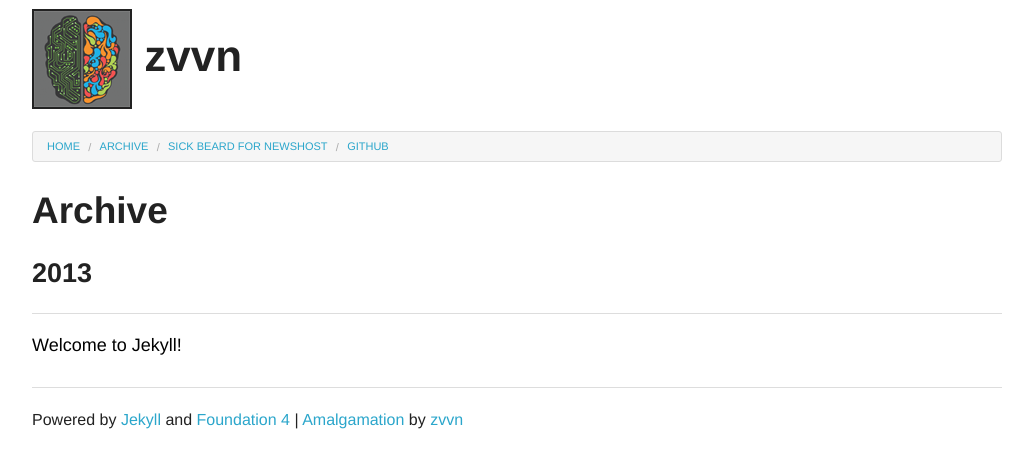
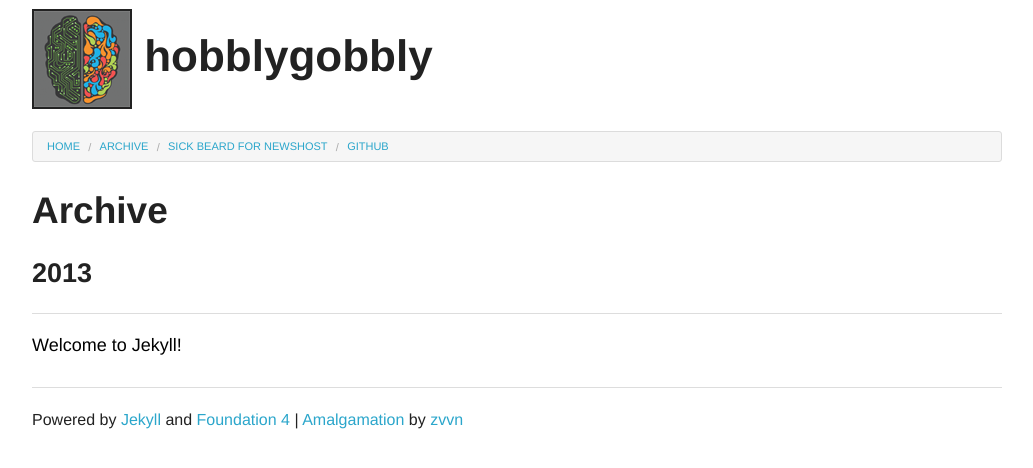
Before and after one commit to hobblygobbly/hobblygobbly.github.io, a Jekyll site: the page built from archive.md, in a window 1280 px wide. Shown: the top 468 px of the page, without its empty margins (123-1156 px from the left). Built offline with Jekyll 4.4.1, drawn with Linux system fonts in a browser that asks for light colours; Markdown is read by kramdown in place of the engine named in the settings.

Commit message:
Update _config.yml

```diff
--- a/_config.yml
+++ b/_config.yml
@@ -1,5 +1,5 @@
-name: zvvn
-title: zvvn
+name: hobblygobbly
+title: hobblygobbly
 
 paginate: 5
 
```
